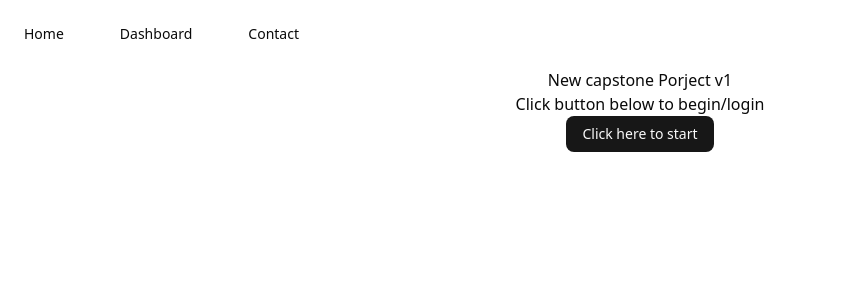
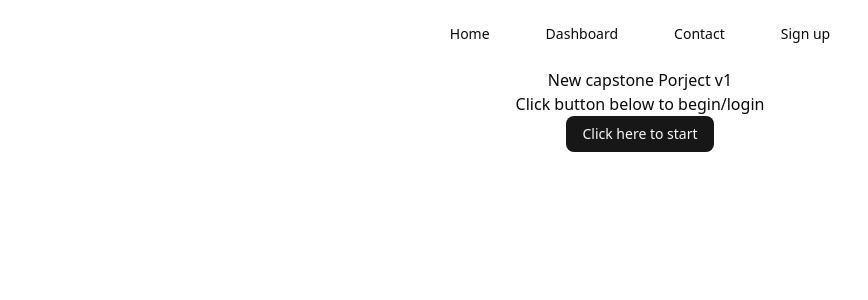
Before and after one commit to Marcuskim123/Capstone-project, a Next.js app: page / in a window 1280 px wide. Shown: the top 300 px of the page, without its empty margins (0-868 px from the left). Built offline with nearby package versions, Linux system fonts and the light colour scheme.

Commit message:
addition to navbar

```diff
--- a/src/app/login/(email and phone)/page.js
+++ b/src/app/login/(email and phone)/page.js
@@ -1,6 +1,4 @@
 "use client"
-import Image from "next/image";
-import { Button } from "@/components/ui/button";
 import { useRouter } from "next/navigation";
 import LoginWithEmail from "@/components/loginwithEmail";
 
@@ -13,8 +11,8 @@ export default function Login() {
   }
 
   return (
-    <div className="text-center">
-      <
+    <div>
+      <LoginWithEmail/>
     </div>
   );
 }
--- a/src/components/loginwithEmail.jsx
+++ b/src/components/loginwithEmail.jsx
@@ -6,44 +6,64 @@ import {
   CardFooter,
   CardHeader,
   CardTitle,
-} from "@/components/ui/card"
-import { Button } from "@/components/ui/button"
-import { Label } from "@/components/ui/label"
+} from "@/components/ui/card";
+import { Button } from "@/components/ui/button";
+import { Label } from "@/components/ui/label";
 import { Input } from "@/components/ui/input";
+import { useState, useContext } from "react";
 
-
-export default function LoginWithEmail(){
+export default function LoginWithEmail() {
+  const [password, setPassword] = useState("");
+  const [email, setEmail] = useState("");
+  const [error, setError] = useState(null);
+  // const [sumbitStatus, setSumbitStatus] = useState(false);
 
   const sendLogin = () => {
-
+    try {
+      console.log(email);
+    } catch (err) {
+      setError(err);
+      console.log(`Could not authenticate the login ${error}`);
+    }
   };
 
   return (
-        <div>
-            <Card className="w-full max-w-sm">
+    <Card className="w-full max-w-sm flex">
       <CardHeader>
-                    <CardTitle>
-                        Login to your account
-                    </CardTitle>
+        <CardTitle>Login to your account</CardTitle>
         <CardDescription>
-                        Enter the following email and password, or continue with your discord account
+          Enter the following email and password, or continue with your discord
+          account
         </CardDescription>
       </CardHeader>
       <CardContent>
         <form onSubmit={sendLogin}>
           <div>
             <Label>Email</Label>
-                            <Input id="email" type="email" placeholder="@gmail.com" required/>
+            <Input
+              id="email"
+              type="email"
+              placeholder="@gmail.com"
+              onChange={(e) => setEmail(e.target.value)}
+              required
+            />
           </div>
           <div>
             <Label>Password</Label>
+            <Input
+              id="password"
+              type="password"
+              placeholder=""
+              onChange={(e) => setPassword(e.target.value)}
+            ></Input>
           </div>
         </form>
       </CardContent>
       <CardFooter>
-                    <Button type="sumbit" className="w-full">Login</Button>
+        <Button type="sumbit" className="w-full">
+          Login
+        </Button>
       </CardFooter>
     </Card>
-        </div>
   );
 }
--- a/src/components/topbar.jsx
+++ b/src/components/topbar.jsx
@@ -12,14 +12,13 @@ import Link from "next/link"
 
 export default function Topbar() {
 
-
   return (
-    <div>
-      <NavigationMenu className="w-full">
-        <NavigationMenuList className="flex flex-row gap-10 p-4 font-medium">
+    <div className="w-full flex justify-center">
+      <NavigationMenu className="w-full max-w-lg">
+        <NavigationMenuList className="flex flex-row gap-10 p-4 font-large justify-center">
           <NavigationMenuItem>
             <NavigationMenuLink asChild>
-              <Link href="/dashboard">Home</Link>
+              <Link href="/">Home</Link>
             </NavigationMenuLink>
           </NavigationMenuItem>
           <NavigationMenuItem>
@@ -32,6 +31,9 @@ export default function Topbar() {
               <Link href="/dashboard">Contact</Link>
             </NavigationMenuLink>
           </NavigationMenuItem>
+          <NavigationMenuItem>
+            <NavigationMenuLink>Sign up</NavigationMenuLink>
+          </NavigationMenuItem>
         </NavigationMenuList>
       </NavigationMenu>
     </div>
```
Also changed, not shown: 1 other file (tests, documents, lock files or other folders). Lines whose indentation alone changed are shown as unchanged.
